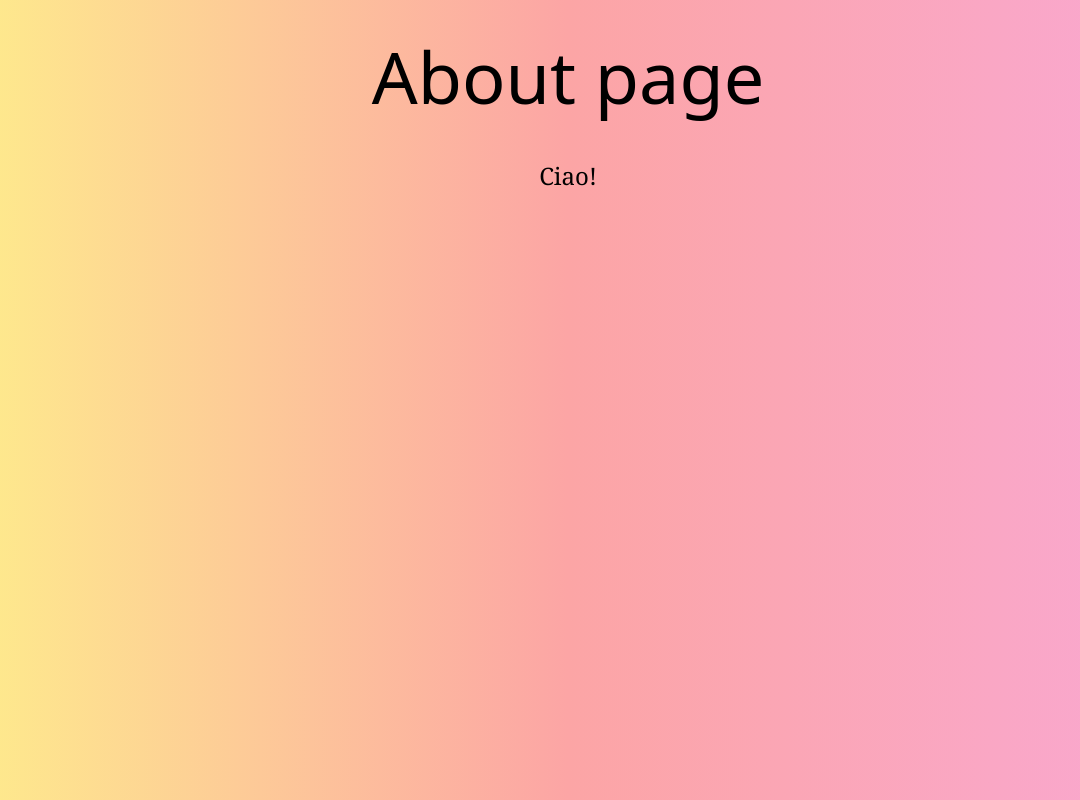
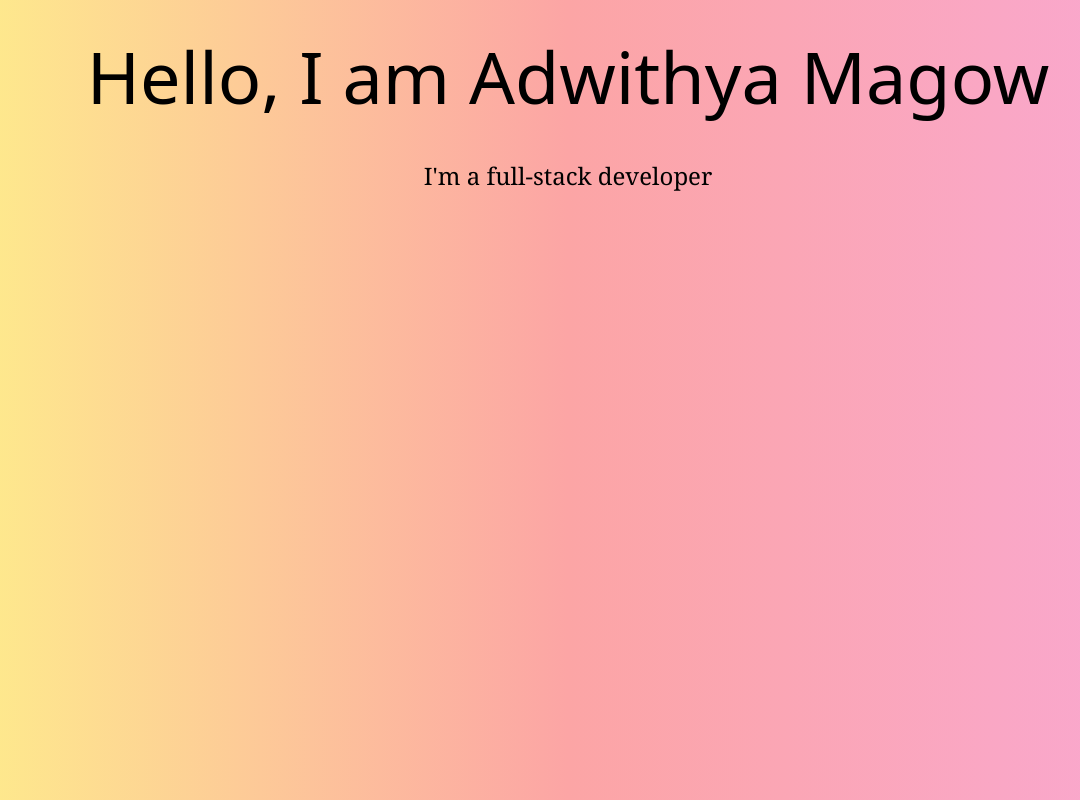
Before and after one commit to b72fdf59/portfolio, a SvelteKit app: page /about in a window 1280 px wide. Shown: the whole page, without its empty margins (72-1152 px from the left). Built offline with nearby package versions, Linux system fonts and the light colour scheme.

Commit message:
Chagne about page to talk about myself

```diff
--- a/src/routes/about/+page.svelte
+++ b/src/routes/about/+page.svelte
@@ -1,4 +1,6 @@
-<section class="text-center w-full h-screen bg-gradient-to-r from-yellow-200 via-red-300 to-pink-300">
-    <h1 class="pt-10 text-7xl">About page</h1>
-    <div class="font-serif pt-12 text-2xl">Ciao!</div>
-    </section>
+<section
+	class="text-center w-full h-screen bg-gradient-to-r from-yellow-200 via-red-300 to-pink-300"
+>
+	<h1 class="pt-10 text-7xl">Hello, I am Adwithya Magow</h1>
+	<h2 class="font-serif pt-12 text-2xl">I'm a full-stack developer</h2>
+</section>
```
